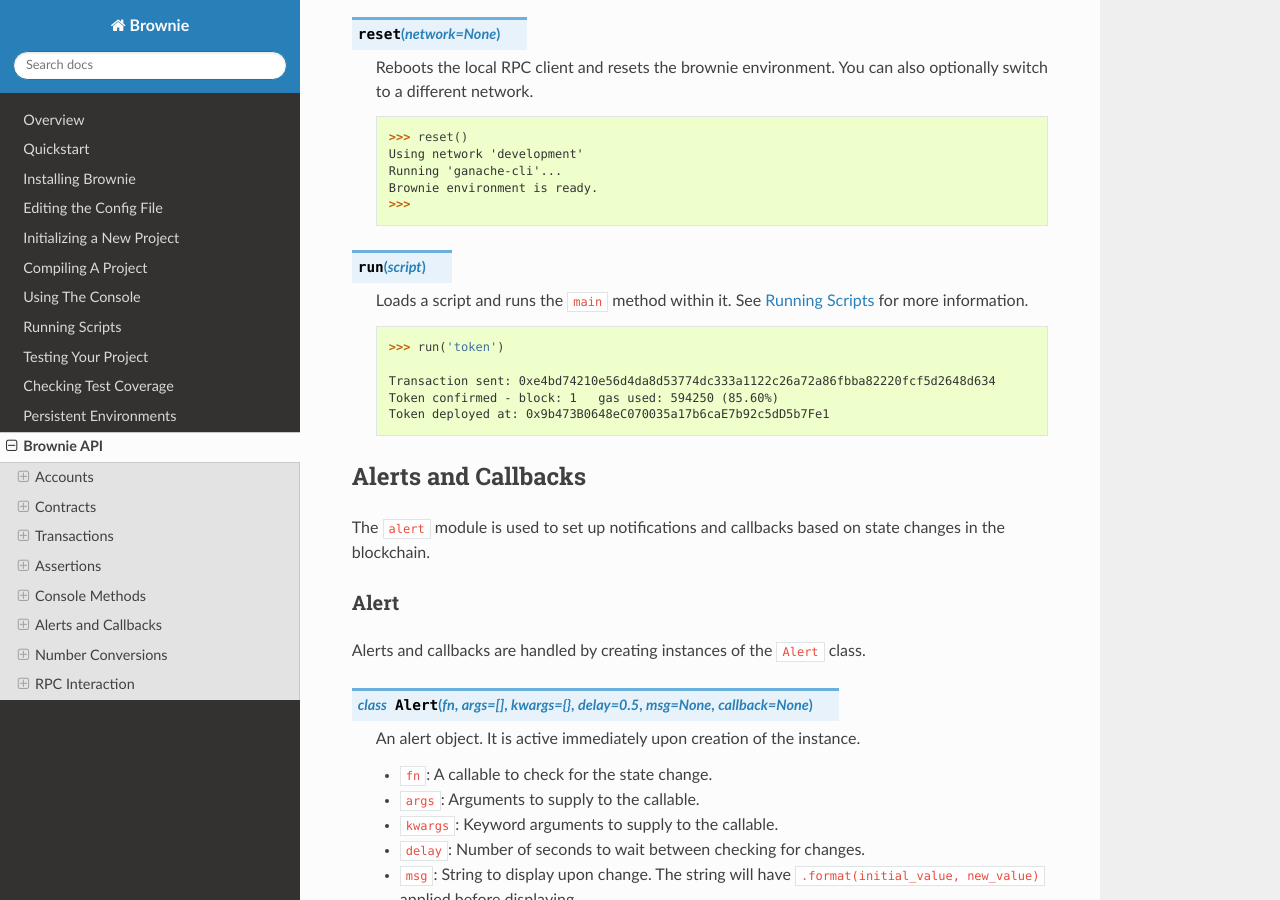
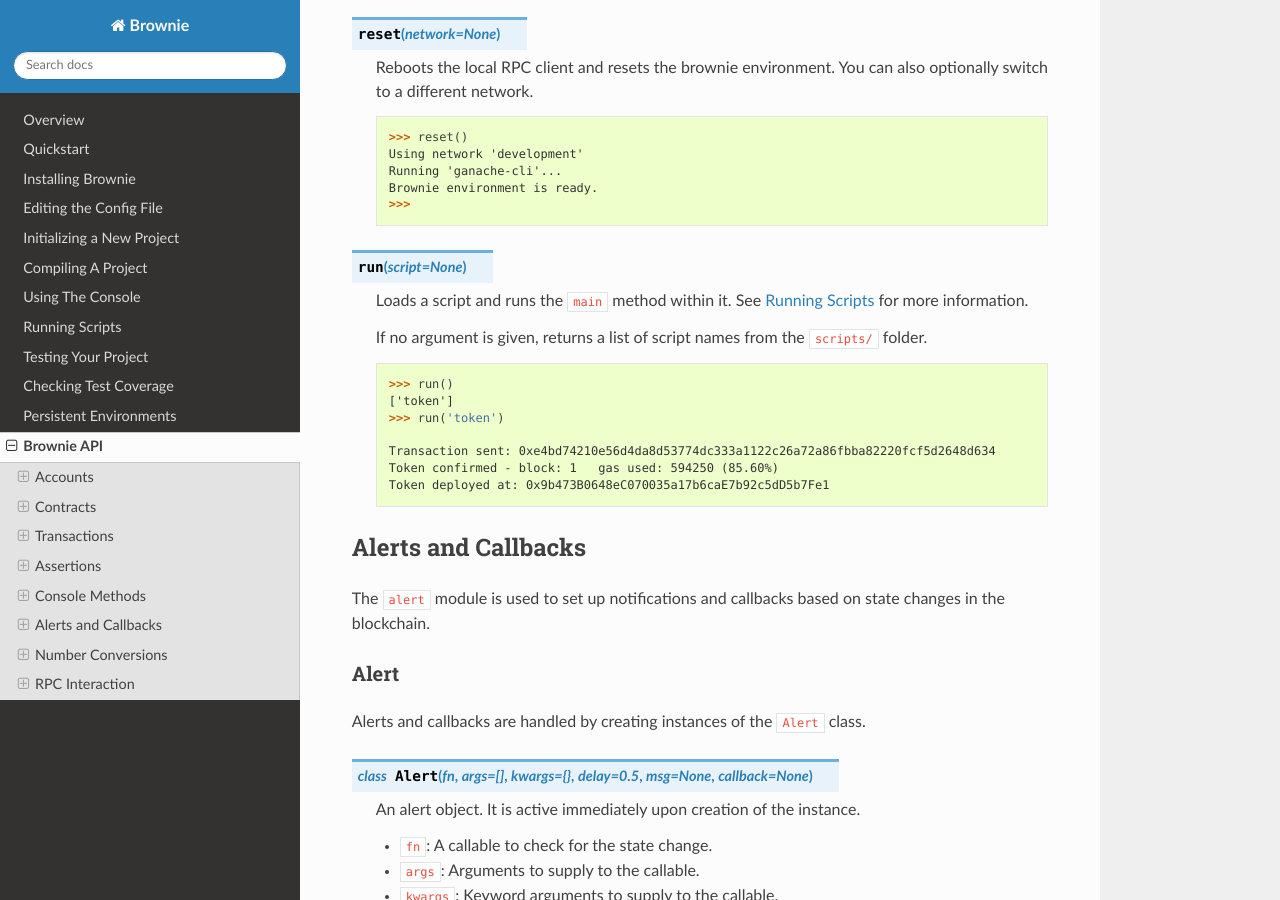
Before and after one commit to eth-brownie/brownie, a Sphinx documentation site: the page built from docs/api.rst, in a window 1280 px wide and 900 px high, scrolled down 20291 px. Built offline with Sphinx 7.4.7 and the Read the Docs theme 2.0.0, drawn with Linux system fonts in a browser that asks for light colours.

Commit message:
run method returns list of scripts

```diff
--- a/docs/api.rst
+++ b/docs/api.rst
@@ -1096,12 +1096,16 @@
         Brownie environment is ready.
         >>>
 
-.. py:method:: run(script)
+.. py:method:: run(script=None)
 
     Loads a script and runs the ``main`` method within it. See :ref:`deploy` for more information.
 
+    If no argument is given, returns a list of script names from the ``scripts/`` folder.
+
     .. code-block:: python
 
+        >>> run()
+        ['token']
         >>> run('token')
 
         Transaction sent: 0xe4bd74210e56d4da8d53774dc333a1122c26a72a86fbba82220fcf5d2648d634
```
Also changed, not shown: 2 other files.
